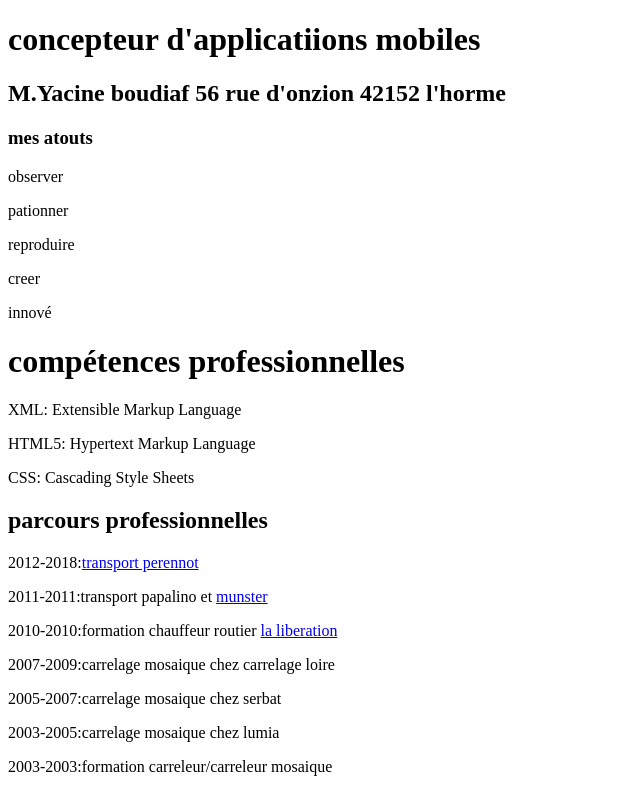
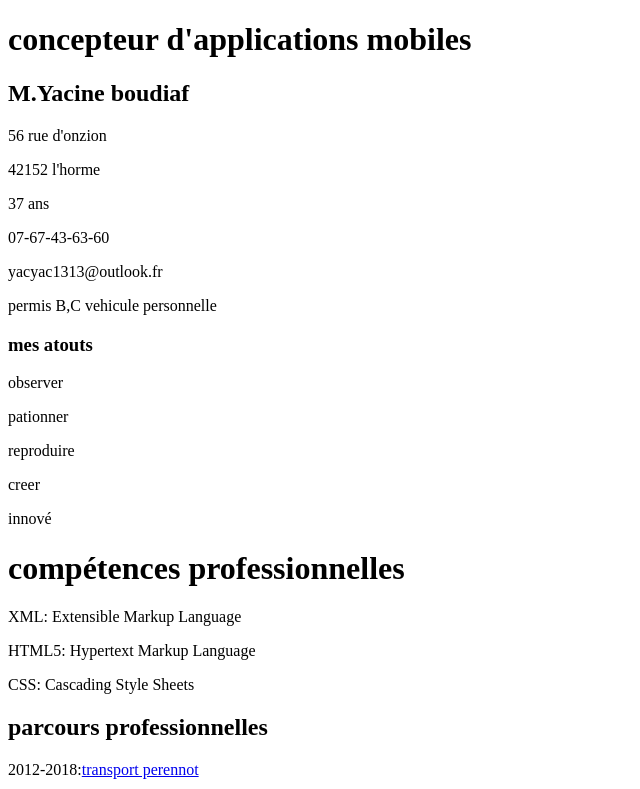
Before and after one commit to Yboudiaf/preparatoire, a plain HTML site: page fiche-metier/cv.html in a window 1280 px wide. Shown: the top 789 px of the page, without its empty margins (0-640 px from the left). Drawn offline with Linux system fonts and the light colour scheme.

Commit message:
complément hobit et mise en page

```diff
--- a/fiche-metier/cv.html
+++ b/fiche-metier/cv.html
@@ -6,10 +6,17 @@
 </head>
 <body>
     <header>
-        <h1>concepteur d'applicatiions mobiles</h1>
-        <h2>M.Yacine boudiaf
-            56 rue d'onzion
-            42152 l'horme</h2>
+        <h1>concepteur d'applications mobiles</h1>
+
+        <h2>M.Yacine boudiaf </h2>
+
+        <p>56 rue d'onzion </p>
+        <p>42152 l'horme</p>
+        <p>37 ans</p>
+        <p>07-67-43-63-60</p>
+        <p>yacyac1313@outlook.fr</p>
+        <p>permis B,C vehicule personnelle</p>
+
         <h3>mes atouts</h3>
         <p>observer</p>
         <p>pationner</p>
@@ -44,6 +51,10 @@
     <p>2010-2010:formation chauffeur routier la liberation</p>
     <p>2003-2003:formation carreleur/carreleur mosaique</p>
 
+    <h4>mes centres d'intérêts</h4>
+    <p>sport</p>
+    <p>jardinage</p>
+
 
 
 </main>
```
